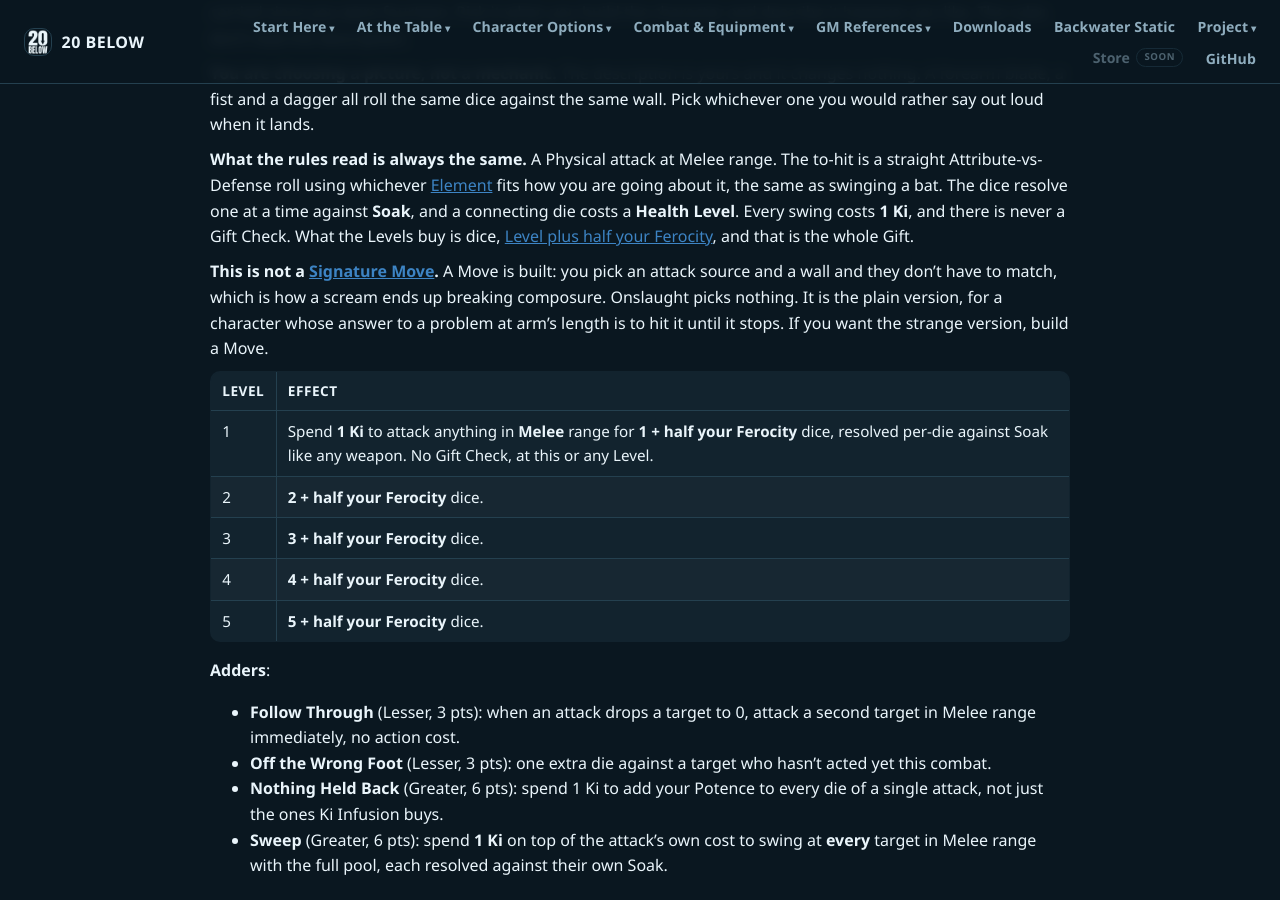
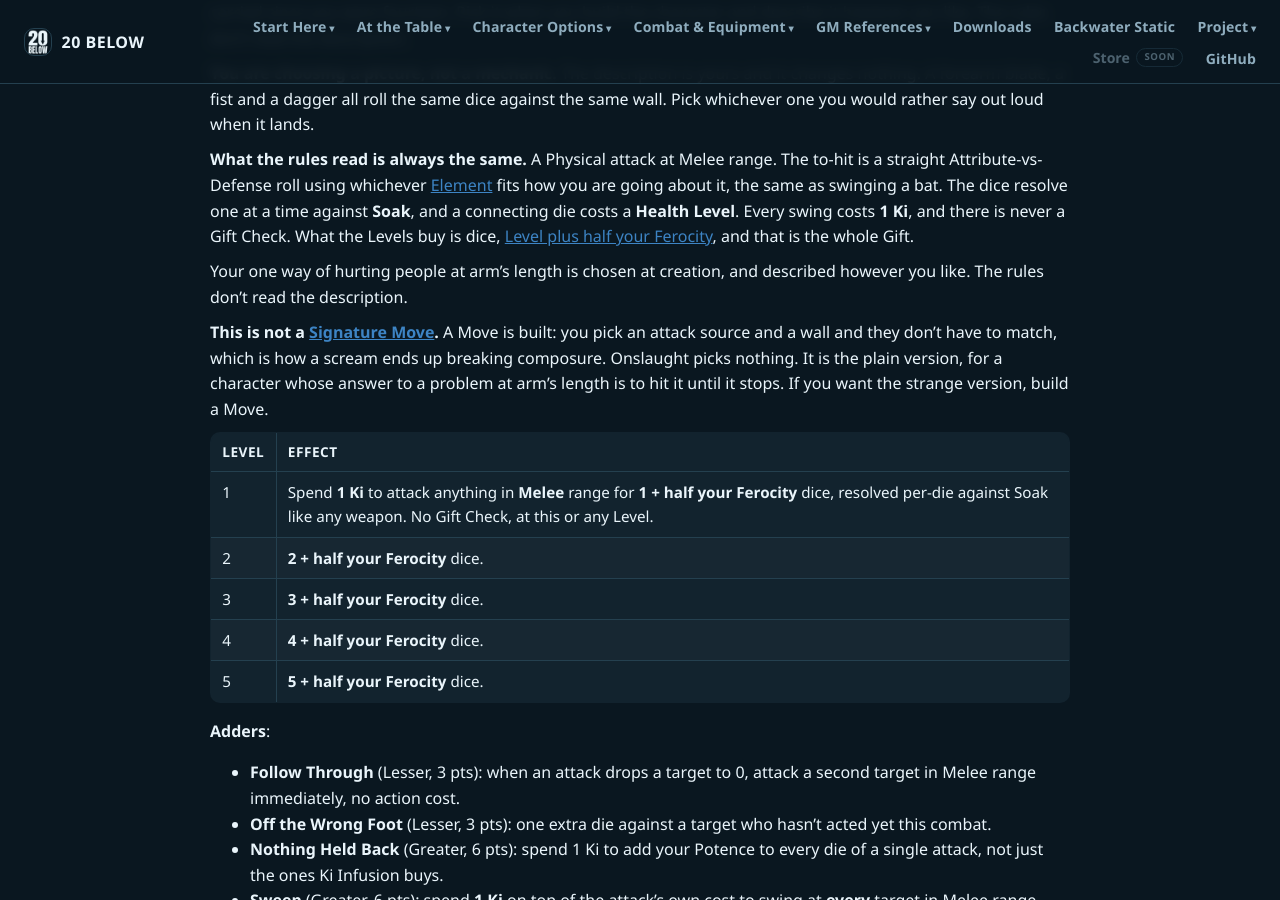
Before and after one commit to feralucce/20_Below, a Jekyll site: the page built from rules/gifts.md, in a window 1280 px wide and 900 px high, scrolled down 39021 px. Built offline with Jekyll 4.4.1, drawn with Linux system fonts in a browser that asks for light colours; our own code applies the rules of GitHub Pages for plain Markdown files; some of the changed text lies outside the part shown.

Commit message:
Ask Onslaught and Salvo what the attack actually is
Both Gifts hand the player a blank to fill in - the blade, the fist,
the shard of ice, the sound pitched under hearing - and both said so in
prose the derive script does not read as a creation rule: "Pick it when
you build the character" and "You decide what crosses". So neither got
a field, and the one thing the player invented had nowhere to live.

Both rules now say "chosen at creation", on their own line below the
flavour where a later rewrite cannot eat them. Onslaught's existing
lifted-out line is reworded to match. 12 gifts -> 14.

Co-Authored-By: Claude Opus 5 <noreply@anthropic.com>

```diff
--- a/app/describe-spec.js
+++ b/app/describe-spec.js
@@ -69,7 +69,9 @@ export const GIFT_DESCRIBE = {
   'Elemental Manipulation': { prompt: 'Which domain do you command?', count: one },
   'Forcefield': { prompt: 'Which Form, and what does it look like?', count: one },
   'Heightened Senses': { prompt: 'Which sense?', count: one },
+  'Onslaught': { prompt: 'What do you hit them with?', count: one },
   'Necromancy': { prompt: 'What do your raised dead look like?', count: one },
+  'Salvo': { prompt: 'What crosses the gap?', count: one },
   'Transmutation': { prompt: 'What do you change, and into what?', count: one },
 };
 
--- a/rules/gifts.md
+++ b/rules/gifts.md
@@ -950,6 +950,8 @@ You have one way of hurting people at arm's length. A blade that slides out of t
 
 **What the rules read is always the same.** A Physical attack at Melee range. The to-hit is a straight Attribute-vs-Defense roll using whichever [Element](rules.md#choosing-the-attacking-element) fits how you are going about it, the same as swinging a bat. The dice resolve one at a time against **Soak**, and a connecting die costs a **Health Level**. Every swing costs **1 Ki**, and there is never a Gift Check. What the Levels buy is dice, [Level plus half your Ferocity](#attack-dice), and that is the whole Gift.
 
+Your one way of hurting people at arm's length is chosen at creation, and described however you like. The rules don't read the description.
+
 **This is not a [Signature Move](#signature-move).** A Move is built: you pick an attack source and a wall and they don't have to match, which is how a scream ends up breaking composure. Onslaught picks nothing. It is the plain version, for a character whose answer to a problem at arm's length is to hit it until it stops. If you want the strange version, build a Move.
 
 | Level | Effect |
@@ -1158,6 +1160,8 @@ Additionally, given a full **Month** of rest, you can heal away a below-zero Fla
 Distance stopped being an argument you have to win. Something crosses the gap, a shard of ice, a look held half a second too long, a sound pitched under hearing, and what it lands on comes apart. You decide what crosses. The rules only care that it gets there.
 
 **You are choosing a picture, not a mechanic.** What you throw, fire, project or simply will across the room is yours to describe and changes nothing. It is the same dice against the same wall either way.
+
+What crosses the gap is chosen at creation, and described however you like. The rules don't read the description.
 
 **What the rules read is always the same.** One target, a Physical attack out to **Far** range, at every Level. The to-hit is a straight Attribute-vs-Defense roll with whichever [Element](rules.md#choosing-the-attacking-element) fits the approach. The dice resolve one at a time against **Soak** and a connecting die costs a **Health Level**. Every shot costs **1 Ki**, and there is never a Gift Check. What the Levels buy is dice, [Level plus half your Ferocity](#attack-dice), and that is the whole Gift.
 
```
